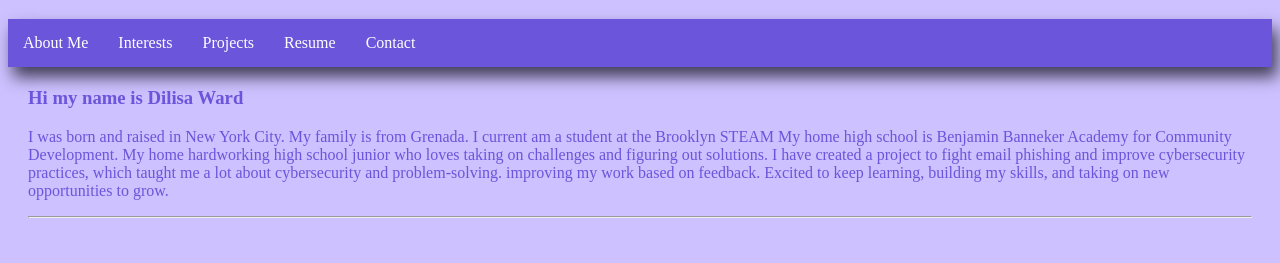
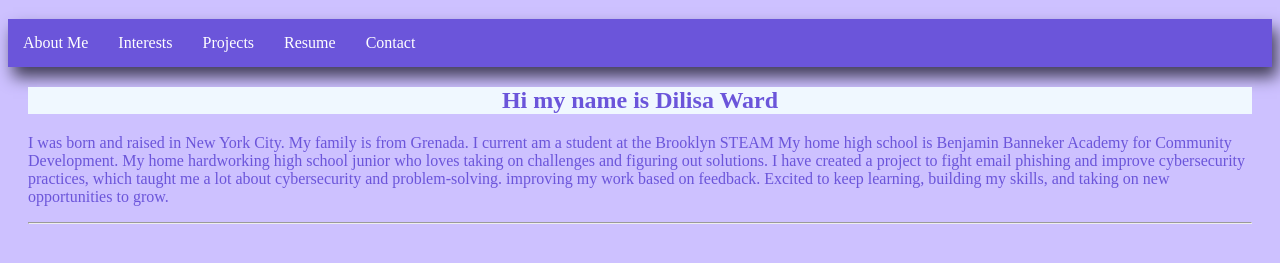
Before and after one commit to dilisa25/dilisa25.github.io, a plain HTML site: page index.html in a window 1280 px wide. Shown: the part 61-324 px from the top of the page. Drawn offline with Linux system fonts and the light colour scheme; a web font is replaced by a local one.

Commit message:
no inline/class/id

```diff
--- a/index.html
+++ b/index.html
@@ -19,7 +19,7 @@
      </ul>
     </nav>
     <main>
-    <h3>Hi my name is Dilisa Ward</h3>
+     <h2 id="hello">Hi my name is Dilisa Ward</h2>
 
     <p>I was born and raised in New York City. My family is from Grenada. I current am a student at the Brooklyn STEAM
         My home high school is Benjamin Banneker Academy for Community Development. My home  hardworking high school
--- a/styles.css
+++ b/styles.css
@@ -33,3 +33,8 @@ main{
 .navbar li{
     float: left;
 }
+#hello{
+    background-color: aliceblue;
+    text-align:center
+}
+.text-right{ text-align: right;}
```
Also changed, not shown: interest.html (+5 -5 lines).
